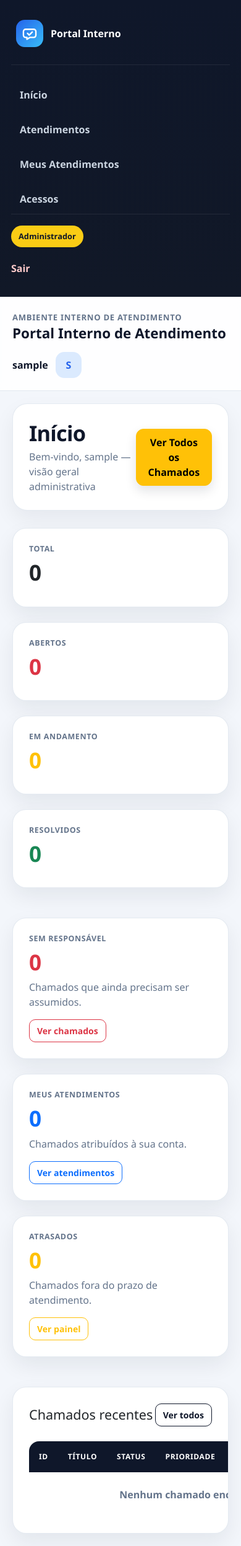
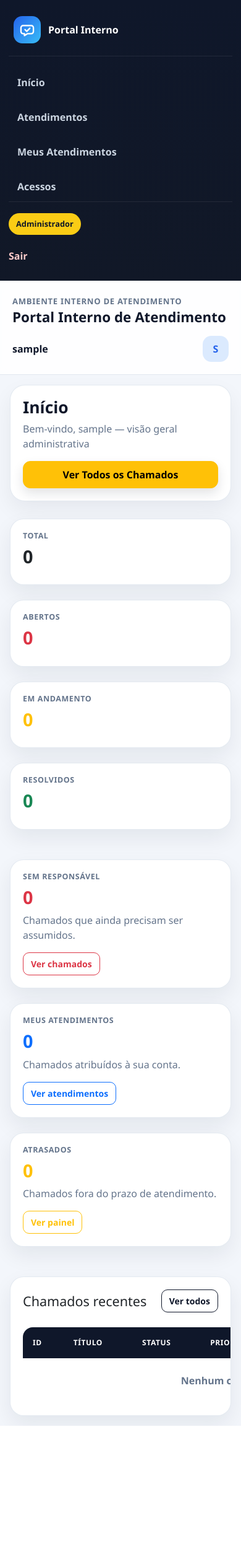
Before and after one commit to castrokf/sistema-chamados-flask, a Flask app: page /dashboard in a window 390 px wide. Shown: the whole page at 62% size. After the commit the page ends 2301 px from the top, so only its background shows below. Run offline with Flask 3, Linux system fonts and the light colour scheme; the visitor is signed in with stand-in values (Sample User, id 1); data comes from the database, SQL or seed files in the repository; data that the repository does not hold is empty.

Commit message:
Melhorar responsividade mobile

```diff
--- a/static/css/style.css
+++ b/static/css/style.css
@@ -614,10 +614,25 @@ h1.fw-bold {
 @media (max-width: 768px) {
     .public-card {
         padding: 34px 24px;
+        width: 100%;
     }
 
     .public-card h1 {
-        font-size: 2.3rem;
+        font-size: 2.05rem;
+        line-height: 1.12;
+        letter-spacing: 0;
+    }
+
+    .public-card p {
+        font-size: 1rem;
+    }
+
+    .public-actions {
+        flex-direction: column;
+    }
+
+    .public-actions .btn {
+        width: 100%;
     }
 }
 
@@ -727,3 +742,91 @@ textarea.form-control {
         transform: translateY(0);
     }
 }
+
+@media (max-width: 768px) {
+    h1.fw-bold {
+        font-size: 1.65rem;
+        letter-spacing: 0;
+    }
+
+    .content-area > .d-flex:first-child {
+        flex-direction: column;
+        align-items: stretch !important;
+        gap: 16px;
+        padding: 20px;
+    }
+
+    .content-area > .d-flex:first-child > div:last-child {
+        display: grid;
+        gap: 10px;
+        width: 100%;
+    }
+
+    .content-area > .d-flex:first-child .btn {
+        width: 100%;
+        margin-right: 0 !important;
+    }
+
+    .card-body {
+        padding: 20px !important;
+        overflow-x: auto;
+    }
+
+    .table {
+        min-width: 760px;
+    }
+
+    .row .card h2 {
+        font-size: 1.8rem;
+    }
+
+    .topbar-user {
+        width: 100%;
+        justify-content: space-between;
+    }
+
+    .topbar-user span {
+        min-width: 0;
+        overflow-wrap: anywhere;
+    }
+
+    .auth-card {
+        max-width: 100%;
+    }
+}
+
+@media (max-width: 576px) {
+    .sidebar {
+        padding: 18px 14px;
+    }
+
+    .sidebar-brand {
+        padding-bottom: 20px;
+    }
+
+    .sidebar-nav {
+        padding-top: 18px;
+    }
+
+    .content-area {
+        padding: 16px;
+    }
+
+    .auth-right {
+        padding: 16px;
+    }
+
+    .auth-card {
+        padding: 24px;
+        border-radius: 20px;
+    }
+
+    .public-layout {
+        padding: 18px;
+    }
+
+    .public-card {
+        padding: 28px 20px;
+        border-radius: 22px;
+    }
+}
```
